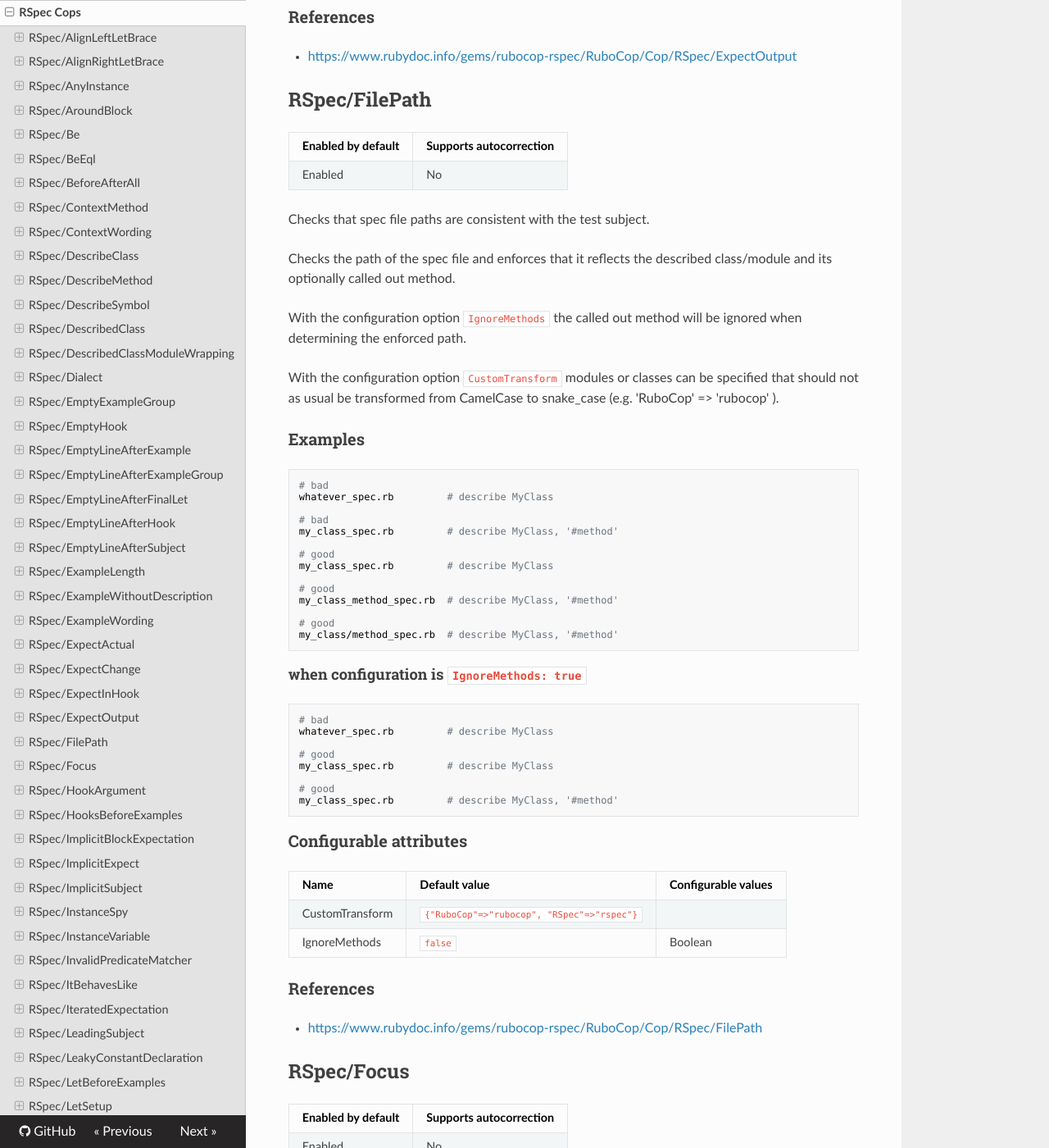
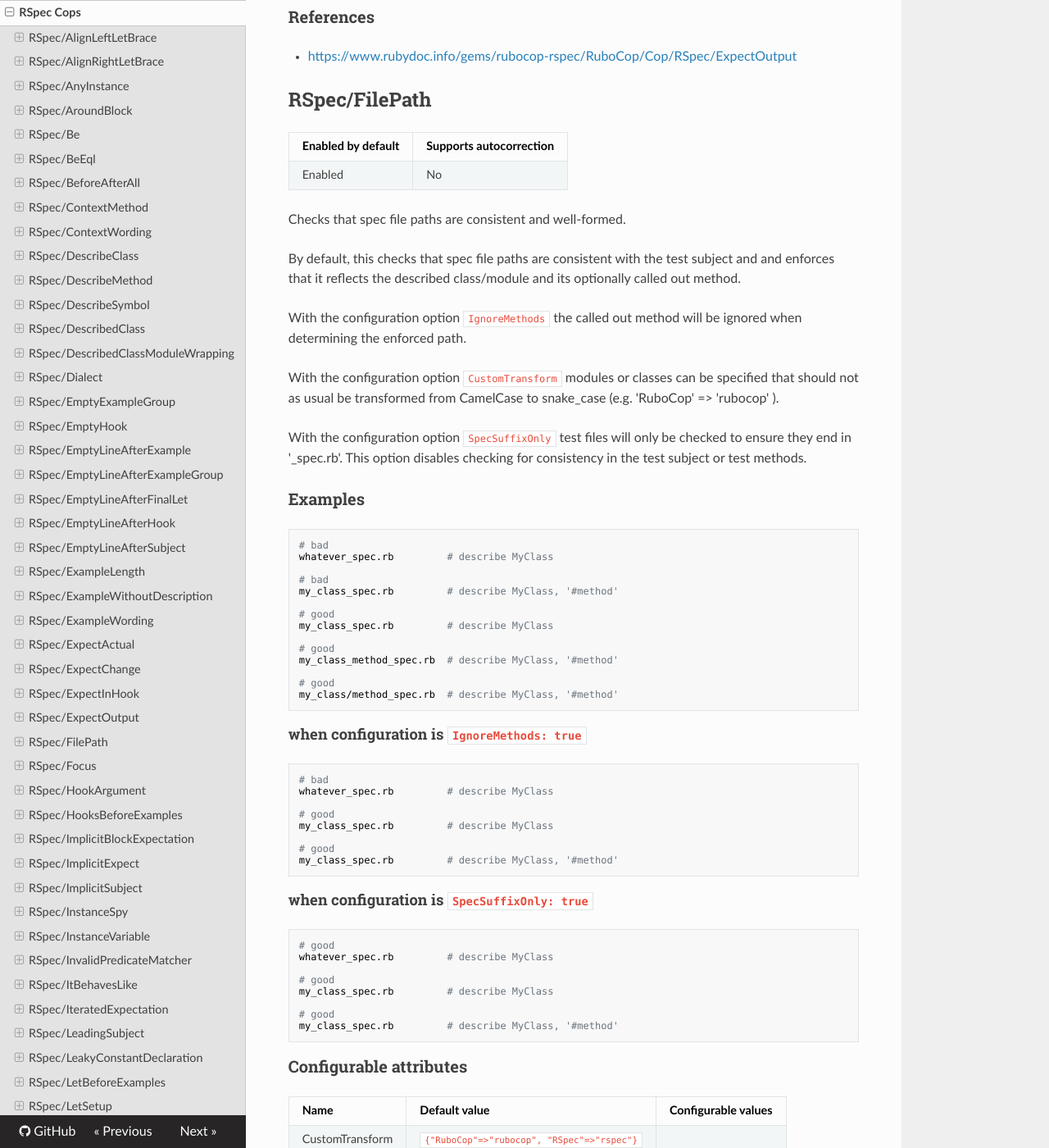
Before and after one commit to rubocop/rubocop-rspec, an MkDocs documentation site: the page built from manual/cops_rspec.md, in a window 1280 px wide and 1400 px high, scrolled down 22469 px. Shown: the whole window at 82% size. Built offline with MkDocs 1.6.1, drawn with Linux system fonts in a browser that asks for light colours; nearby versions of some CDN libraries; old or Windows-style settings are respelled for this version of MkDocs; some of the changed text lies outside the part shown.

Commit message:
Add SpecSuffixOnly option to RSpec/FilePath cop
which ensures spec files end with *_spec.rb but does not care about the path, described class, or described method leading up to it.

````diff
--- a/manual/cops_rspec.md
+++ b/manual/cops_rspec.md
@@ -1164,10 +1164,11 @@ Enabled by default | Supports autocorrection
 --- | ---
 Enabled | No
 
-Checks that spec file paths are consistent with the test subject.
-
-Checks the path of the spec file and enforces that it reflects the
-described class/module and its optionally called out method.
+Checks that spec file paths are consistent and well-formed.
+
+By default, this checks that spec file paths are consistent with the
+test subject and and enforces that it reflects the described
+class/module and its optionally called out method.
 
 With the configuration option `IgnoreMethods` the called out method will
 be ignored when determining the enforced path.
@@ -1176,6 +1177,10 @@ With the configuration option `CustomTransform` modules or classes can
 be specified that should not as usual be transformed from CamelCase to
 snake_case (e.g. 'RuboCop' => 'rubocop' ).
 
+With the configuration option `SpecSuffixOnly` test files will only
+be checked to ensure they end in '_spec.rb'. This option disables
+checking for consistency in the test subject or test methods.
+
 ### Examples
 
 ```ruby
@@ -1198,6 +1203,18 @@ my_class/method_spec.rb  # describe MyClass, '#method'
 
 ```ruby
 # bad
+whatever_spec.rb         # describe MyClass
+
+# good
+my_class_spec.rb         # describe MyClass
+
+# good
+my_class_spec.rb         # describe MyClass, '#method'
+```
+#### when configuration is `SpecSuffixOnly: true`
+
+```ruby
+# good
 whatever_spec.rb         # describe MyClass
 
 # good
@@ -1213,6 +1230,7 @@ Name | Default value | Configurable values
 --- | --- | ---
 CustomTransform | `{"RuboCop"=>"rubocop", "RSpec"=>"rspec"}` |
 IgnoreMethods | `false` | Boolean
+SpecSuffixOnly | `false` | Boolean
 
 ### References
 
````
Also changed, not shown: CHANGELOG.md (+2 -0 lines), 3 other files.
